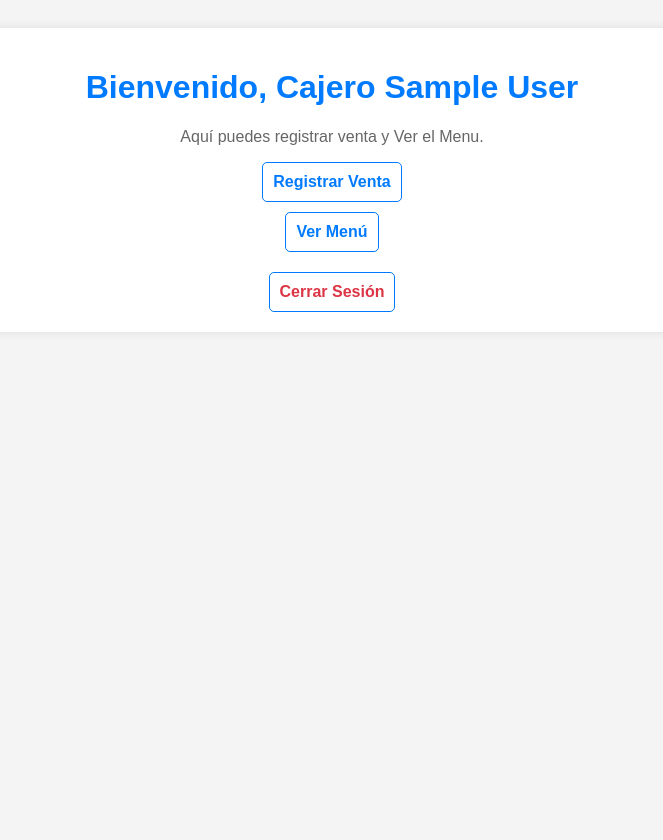
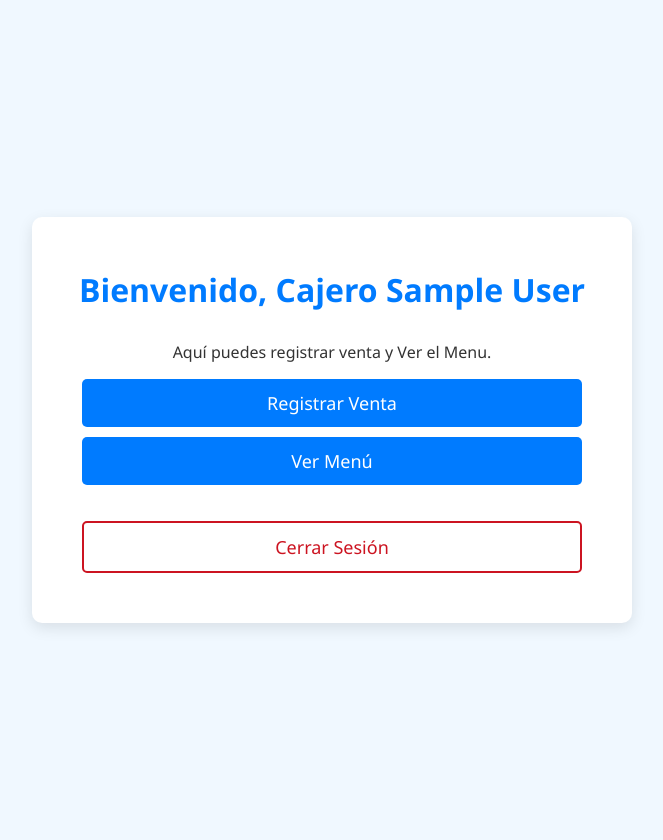
Before and after one commit to MVCV1994/puntodeventa, a PHP site: page /cajero.php in a window 1280 px wide. Shown: the whole page, without its empty margins (308-971 px from the left). Before the commit the page ends 312 px from the top, so only its background shows below. Run offline with PHP 8.4, Linux system fonts and the light colour scheme; the visitor is signed in with stand-in values (Sample User, id 1).

Commit message:
Ajustes en el css de cajero

```diff
--- a/cajero.php
+++ b/cajero.php
@@ -7,63 +7,97 @@ if (!isset($_SESSION['usuario_rol']) || $_SESSION['usuario_rol'] != 'cajero') {
 ?>
 <!DOCTYPE html>
 <html lang="es">
+
 <head>
     <meta charset="UTF-8">
     <title>Cajero</title>
     <style>
         body {
-            font-family: Arial, sans-serif;
-            background-color: #f4f4f4;
+            font-family: 'Segoe UI', Tahoma, Geneva, Verdana, sans-serif;
+            background-color: #f0f8ff;
+            margin: 0;
             padding: 20px;
+            color: #333;
+            display: flex;
+            justify-content: center;
+            align-items: center;
+            height: 100vh;
         }
+
         .container {
-            max-width: 800px;
-            margin: auto;
-            padding: 20px;
+            max-width: 600px;
+            width: 100%;
             background-color: white;
-            border-radius: 8px;
-            box-shadow: 0 0 10px rgba(0, 0, 0, 0.1);
+            padding: 30px;
+            border-radius: 10px;
+            box-shadow: 0 5px 15px rgba(0, 0, 0, 0.1);
+            text-align: center;
+            box-sizing: border-box;
+            /* Incluye padding en el cálculo del ancho */
         }
+
         h1 {
-            text-align: center;
             color: #007bff;
+            margin-bottom: 30px;
         }
-        p {
-            text-align: center;
-            color: #666;
-        }
+
         ul {
             list-style-type: none;
             padding: 0;
         }
+
         li {
             margin: 10px 0;
-            text-align: center;
         }
+
         a {
-            text-decoration: none;
-            color: #007bff;
-            font-weight: bold;
-            display: inline-block;
-            padding: 10px;
-            border: 1px solid #007bff;
-            border-radius: 5px;
-            transition: background-color 0.3s, color 0.3s;
-        }
-        a:hover {
             background-color: #007bff;
             color: white;
+            padding: 12px 20px;
+            margin: 10px 0;
+            border: none;
+            border-radius: 5px;
+            cursor: pointer;
+            display: block;
+            width: calc(100% - 40px);
+            /* Ajusta el ancho para respetar los márgenes */
+            margin: 10px auto;
+            /* Centra el botón horizontalmente */
+            text-align: center;
+            font-size: 18px;
+            text-decoration: none;
+            transition: background-color 0.3s ease;
+            box-sizing: border-box;
         }
-        .logout {
+
+        a:hover {
+            background-color: #0056b3;
+        }
+
+        .logout a {
+            background-color: transparent;
+            color: #cc1421;
+            padding: 12px 20px;
+            margin-top: 20px;
+            border: 2px solid #cc1421;
+            border-radius: 5px;
+            font-size: 18px;
             text-align: center;
-            margin-top: 20px;
+            display: inline-block;
+            transition: all 0.3s ease;
+            width: calc(100% - 40px);
+            margin: 20px auto;
+            /* Asegura la separación vertical */
         }
-        .logout a {
-            color: #dc3545; /* Color rojo para el enlace de cerrar sesión */
+
+        .logout a:hover {
+            background-color: #910a14;
+            color: white;
             font-weight: bold;
         }
     </style>
 </head>
+
 <body>
     <div class="container">
         <h1>Bienvenido, Cajero <?php echo $_SESSION['usuario_nombre']; ?></h1>
@@ -77,4 +111,5 @@ if (!isset($_SESSION['usuario_rol']) || $_SESSION['usuario_rol'] != 'cajero') {
         </div>
     </div>
 </body>
+
 </html>
```
